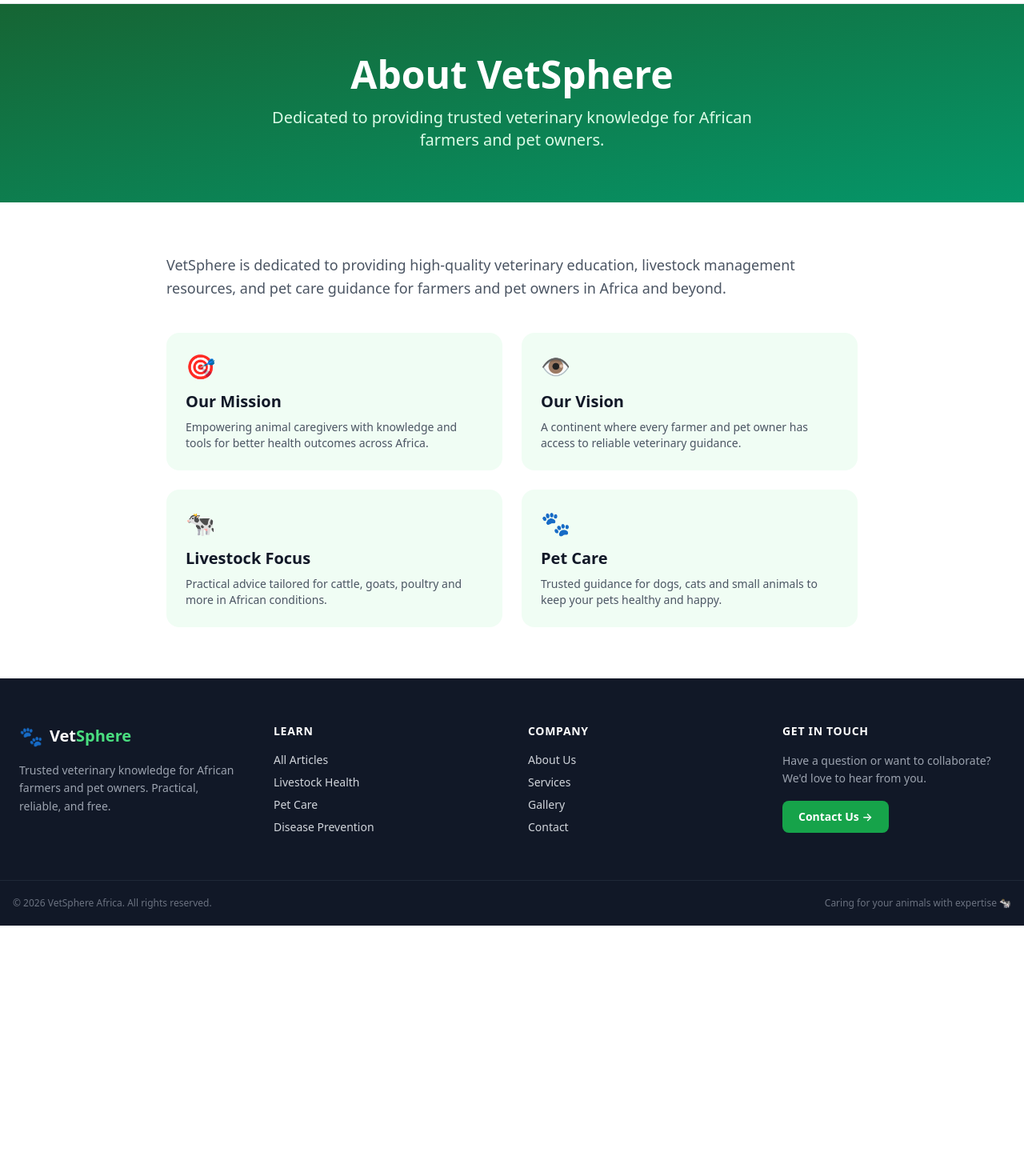
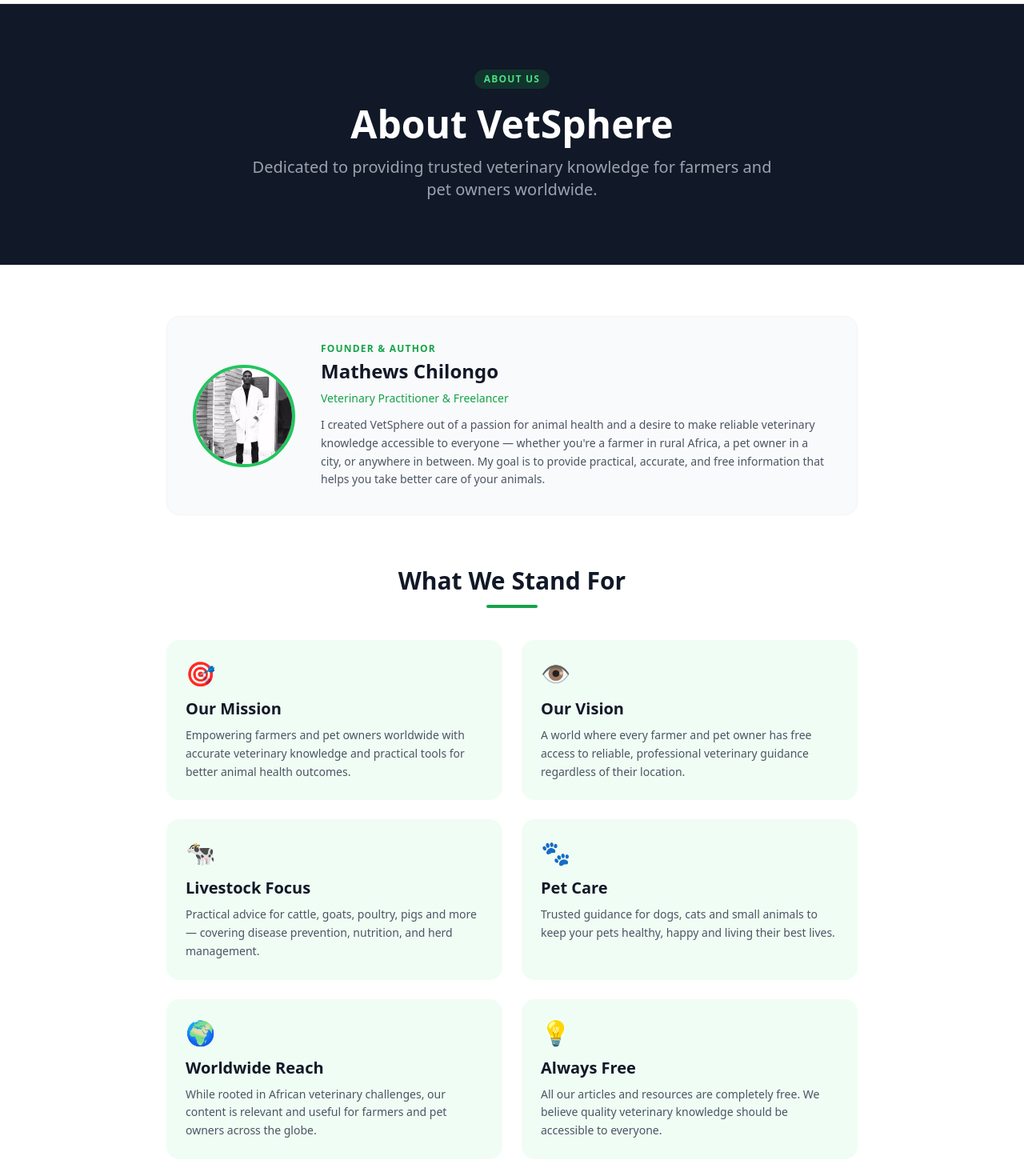
Before and after one commit to mathewschilongo099/VetSphere, a Next.js app: page /about in a window 1280 px wide. Shown: the part 60-1530 px from the top of the page at 80% size. Before the commit the page ends 1217 px from the top, so only its background shows below. Built offline with nearby package versions, Linux system fonts and the light colour scheme.

Commit message:
Update page.tsx

```diff
--- a/src/app/about/page.tsx
+++ b/src/app/about/page.tsx
@@ -1,43 +1,104 @@
+import Image from 'next/image';
+
 export default function AboutPage() {
   return (
     <div className="min-h-screen bg-white w-full overflow-x-hidden">
 
       {/* Hero */}
-      <section className="bg-gradient-to-br from-green-800 to-emerald-600 text-white py-16 w-full">
+      <section className="bg-gray-900 text-white py-20 w-full">
         <div className="max-w-4xl mx-auto px-4 text-center">
+          <span className="inline-block bg-green-600/20 text-green-400 text-xs font-semibold px-3 py-1 rounded-full mb-5 uppercase tracking-widest">
+            About Us
+          </span>
           <h1 className="text-4xl sm:text-5xl font-extrabold mb-4">About VetSphere</h1>
-          <p className="text-green-100 text-base sm:text-xl max-w-2xl mx-auto">
-            Dedicated to providing trusted veterinary knowledge for African farmers and pet owners.
+          <p className="text-gray-400 text-base sm:text-xl max-w-2xl mx-auto">
+            Dedicated to providing trusted veterinary knowledge for farmers and pet owners worldwide.
           </p>
         </div>
       </section>
 
-      {/* Content */}
+      {/* Founder Section */}
       <section className="max-w-4xl mx-auto px-4 py-16">
-        <p className="text-lg text-gray-600 mb-10 leading-relaxed">
-          VetSphere is dedicated to providing high-quality veterinary education, livestock management resources, and pet care guidance for farmers and pet owners in Africa and beyond.
-        </p>
+        <div className="flex flex-col sm:flex-row items-center gap-8 bg-gray-50 rounded-2xl p-8 border border-gray-100">
+          <div className="relative w-32 h-32 rounded-full overflow-hidden shrink-0 border-4 border-green-500">
+            <Image
+              src="/images/articles/mathews.jpg"
+              alt="Mathews Chilongo"
+              fill
+              className="object-cover"
+            />
+          </div>
+          <div>
+            <p className="text-green-600 text-xs font-semibold uppercase tracking-widest mb-1">Founder & Author</p>
+            <h2 className="text-2xl font-extrabold text-gray-900 mb-2">Mathews Chilongo</h2>
+            <p className="text-green-600 text-sm font-medium mb-3">Veterinary Practitioner & Freelancer</p>
+            <p className="text-gray-600 text-sm leading-relaxed">
+              I created VetSphere out of a passion for animal health and a desire to make reliable veterinary knowledge accessible to everyone — whether you're a farmer in rural Africa, a pet owner in a city, or anywhere in between. My goal is to provide practical, accurate, and free information that helps you take better care of your animals.
+            </p>
+          </div>
+        </div>
+      </section>
+
+      {/* Mission & Vision */}
+      <section className="max-w-4xl mx-auto px-4 pb-16">
+        <div className="text-center mb-10">
+          <h2 className="text-3xl font-extrabold text-gray-900 mb-3">What We Stand For</h2>
+          <div className="w-16 h-1 bg-green-600 mx-auto rounded-full"></div>
+        </div>
         <div className="grid grid-cols-1 sm:grid-cols-2 gap-6">
           <div className="bg-green-50 rounded-2xl p-6">
             <div className="text-3xl mb-3">🎯</div>
-            <h2 className="text-xl font-bold text-gray-900 mb-2">Our Mission</h2>
-            <p className="text-gray-600 text-sm">Empowering animal caregivers with knowledge and tools for better health outcomes across Africa.</p>
+            <h3 className="text-xl font-bold text-gray-900 mb-2">Our Mission</h3>
+            <p className="text-gray-600 text-sm leading-relaxed">
+              Empowering farmers and pet owners worldwide with accurate veterinary knowledge and practical tools for better animal health outcomes.
+            </p>
           </div>
           <div className="bg-green-50 rounded-2xl p-6">
             <div className="text-3xl mb-3">👁️</div>
-            <h2 className="text-xl font-bold text-gray-900 mb-2">Our Vision</h2>
-            <p className="text-gray-600 text-sm">A continent where every farmer and pet owner has access to reliable veterinary guidance.</p>
+            <h3 className="text-xl font-bold text-gray-900 mb-2">Our Vision</h3>
+            <p className="text-gray-600 text-sm leading-relaxed">
+              A world where every farmer and pet owner has free access to reliable, professional veterinary guidance regardless of their location.
+            </p>
           </div>
           <div className="bg-green-50 rounded-2xl p-6">
             <div className="text-3xl mb-3">🐄</div>
-            <h2 className="text-xl font-bold text-gray-900 mb-2">Livestock Focus</h2>
-            <p className="text-gray-600 text-sm">Practical advice tailored for cattle, goats, poultry and more in African conditions.</p>
+            <h3 className="text-xl font-bold text-gray-900 mb-2">Livestock Focus</h3>
+            <p className="text-gray-600 text-sm leading-relaxed">
+              Practical advice for cattle, goats, poultry, pigs and more — covering disease prevention, nutrition, and herd management.
+            </p>
           </div>
           <div className="bg-green-50 rounded-2xl p-6">
             <div className="text-3xl mb-3">🐾</div>
-            <h2 className="text-xl font-bold text-gray-900 mb-2">Pet Care</h2>
-            <p className="text-gray-600 text-sm">Trusted guidance for dogs, cats and small animals to keep your pets healthy and happy.</p>
+            <h3 className="text-xl font-bold text-gray-900 mb-2">Pet Care</h3>
+            <p className="text-gray-600 text-sm leading-relaxed">
+              Trusted guidance for dogs, cats and small animals to keep your pets healthy, happy and living their best lives.
+            </p>
           </div>
+          <div className="bg-green-50 rounded-2xl p-6">
+            <div className="text-3xl mb-3">🌍</div>
+            <h3 className="text-xl font-bold text-gray-900 mb-2">Worldwide Reach</h3>
+            <p className="text-gray-600 text-sm leading-relaxed">
+              While rooted in African veterinary challenges, our content is relevant and useful for farmers and pet owners across the globe.
+            </p>
+          </div>
+          <div className="bg-green-50 rounded-2xl p-6">
+            <div className="text-3xl mb-3">💡</div>
+            <h3 className="text-xl font-bold text-gray-900 mb-2">Always Free</h3>
+            <p className="text-gray-600 text-sm leading-relaxed">
+              All our articles and resources are completely free. We believe quality veterinary knowledge should be accessible to everyone.
+            </p>
+          </div>
+        </div>
+      </section>
+
+      {/* CTA */}
+      <section className="bg-green-600 py-16 w-full">
+        <div className="max-w-3xl mx-auto px-4 text-center">
+          <h2 className="text-3xl font-extrabold text-white mb-4">Want to get in touch?</h2>
+          <p className="text-green-100 mb-8">Have a question, suggestion or want to collaborate? We'd love to hear from you.</p>
+          <a href="/contact" className="bg-white text-green-700 font-bold px-8 py-4 rounded-xl hover:bg-green-50 transition inline-block">
+            Contact Us →
+          </a>
         </div>
       </section>
 
```
